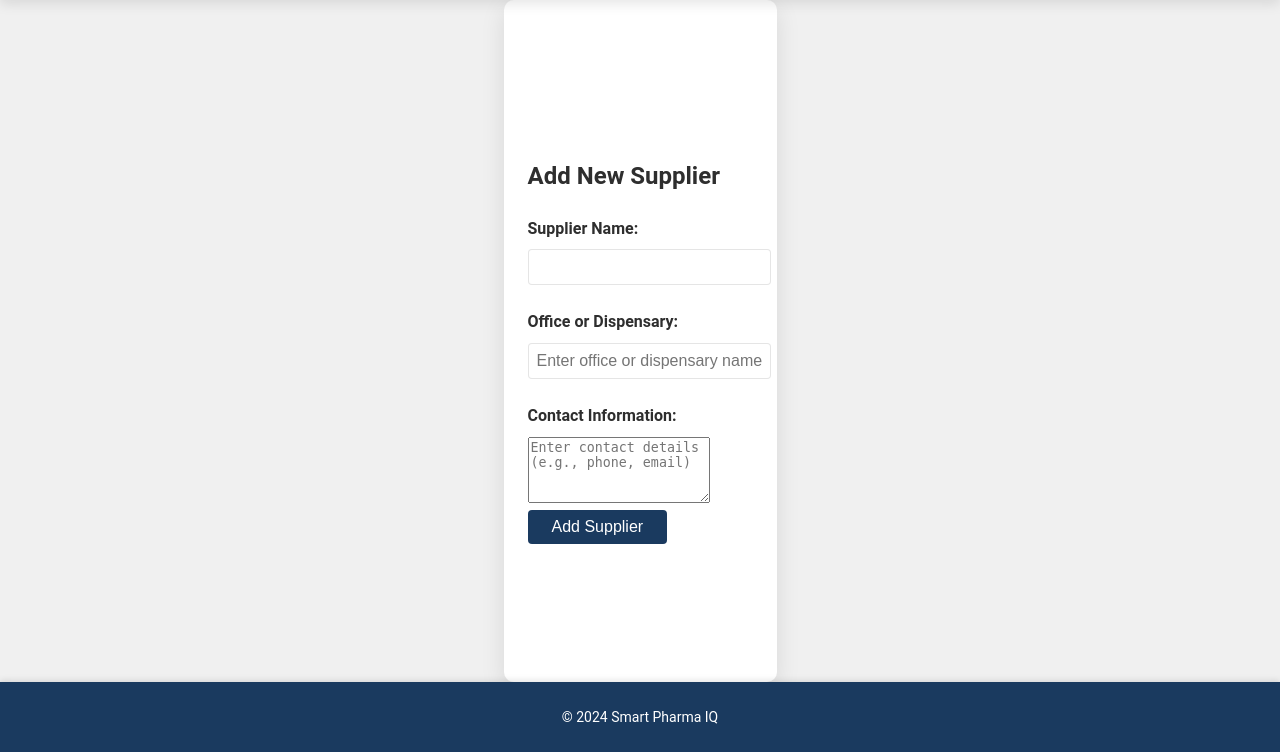
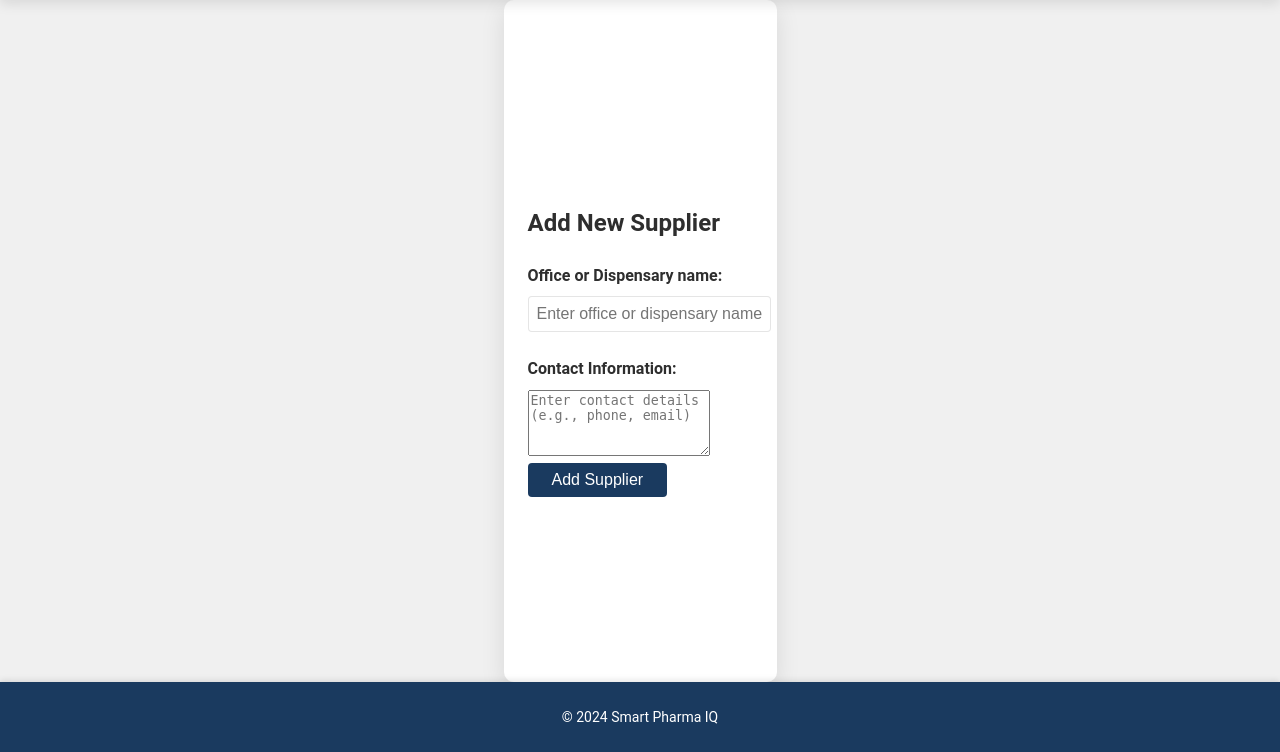
Before and after one commit to karar-hayder/PharmaLogix, a Django app: template templates/core/add_supplier.html in a window 1280 px wide. Shown: the part 48-800 px from the top of the page. Run offline with Django 5.2, Linux system fonts and the light colour scheme; the template is opened without the code that fills it, so the values that code supplies are empty.

Commit message:
removed name from supplier to make general

```diff
--- a/core/models.py
+++ b/core/models.py
@@ -78,7 +78,7 @@ class PharmacyProduct(models.Model):
         unique_together = ('product', 'pharmacy', 'supplier')
 
     def __str__(self):
-        return f"{self.product.name} at {self.pharmacy.name} from {self.supplier.name if self.supplier else "X"} - {self.price} IQD ({self.stock_level})"
+        return f"{self.product.name} at {self.pharmacy.name} from {self.supplier.office if self.supplier else "X"} - {self.price} IQD ({self.stock_level})"
 
     def clean(self):
         if self.expiration_date and self.expiration_date < timezone.now().date():
--- a/core/views.py
+++ b/core/views.py
@@ -129,7 +129,7 @@ class SalesListView(BasePharmacyView,ListView):
 class SupplierCreateView(BasePharmacyView, CreateView):
     model = Supplier
     template_name = "core/add_supplier.html"
-    fields = ['name','office','contact_info']
+    fields = ['office','contact_info']
 
     def form_valid(self, form):
         form.instance.pharmacy = self.get_pharmacy()
--- a/templates/core/add_supplier.html
+++ b/templates/core/add_supplier.html
@@ -9,11 +9,7 @@
 <h2>Add New Supplier</h2>
 <form action="" method="post">
     {% csrf_token %}
-
-    <label for="name">Supplier Name:</label>
-    <input type="text" id="name" name="name" maxlength="255" required>
-
-    <label for="office">Office or Dispensary:</label>
+    <label for="office">Office or Dispensary name:</label>
     <input type="text" id="office" name="office" maxlength="255" placeholder="Enter office or dispensary name">
 
     <label for="contact-info">Contact Information:</label>
--- a/templates/core/inventory.html
+++ b/templates/core/inventory.html
@@ -45,7 +45,7 @@
                         <td>{{ product.product.product_type }}</td>
                         <td>
                             {% if product.supplier %}
-                                {{ product.supplier.name }}
+                                {{ product.supplier.office }}
                             {% else %}
                                 N/A
                             {% endif %}
--- a/users/models.py
+++ b/users/models.py
@@ -43,14 +43,13 @@ class Pharmacy(models.Model):
 
 class Supplier(models.Model):
     pharmacy = models.ForeignKey(Pharmacy,on_delete=models.SET_NULL,null=True,related_name='suppliers')
-    name = models.CharField(max_length=255)
     office = models.CharField('Office or dispensary',max_length=255,blank=True)
     contact_info = models.TextField(blank=True, null=True)
     created_at = models.DateTimeField(auto_now_add=True)
     updated_at = models.DateTimeField(auto_now=True)
 
     def __str__(self):
-        return self.name
+        return self.office
 class SubscriptionFeature(models.Model):
     name = models.CharField(max_length=255)
     tag = models.CharField(max_length=255)
```
Also changed, not shown: users/migrations/0007_remove_supplier_name.py (added).
